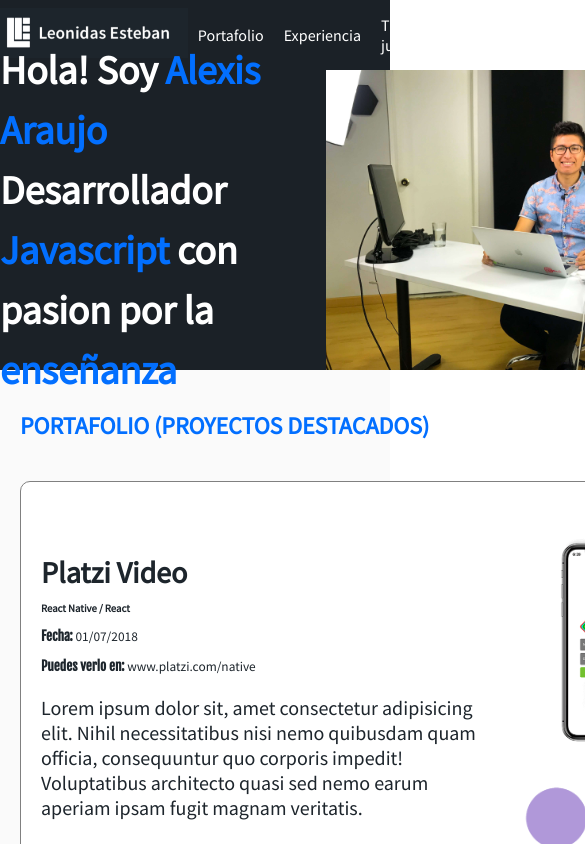
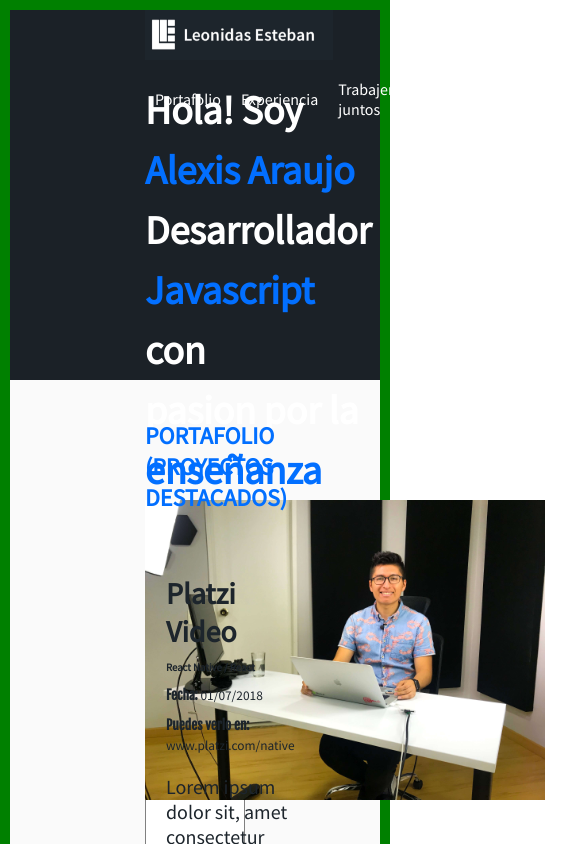
Before and after one commit to ealexisaraujo/portfolio, a plain HTML site: page index.html in a window 390 px wide. Shown: the top 844 px of the page, 585 px wide, since content can reach past the window. Drawn offline with Linux system fonts and the light colour scheme.

Commit message:
Iniciando curso de responsive design agregando flex-wrap

```diff
--- a/css/estilos.css
+++ b/css/estilos.css
@@ -15,6 +15,7 @@ header {
   height: 70px;
   align-items: center;
   justify-content: space-between;
+  flex-wrap: wrap;
 }
 
 .header a {
@@ -80,7 +81,7 @@ h2 {
   display: flex;
   align-items: center;
   justify-content: space-between;
-
+  flex-wrap: wrap;
 }
 
 .hero-image {
@@ -101,6 +102,7 @@ h2 {
   display: flex;
   align-items: center;
   justify-content: space-between;
+  flex-wrap: wrap;
 }
 
 .project-course {
@@ -143,6 +145,7 @@ h2 {
   display: flex;
   align-items: center;
   justify-content: space-between;
+  flex-wrap: wrap;
 }
 
 .footer img{
@@ -204,6 +207,7 @@ margin-left: 20px;
   display: flex;
   align-items: center;
   justify-content: space-between;
+  flex-wrap: wrap;
 }
 
 .social {
@@ -262,7 +266,8 @@ margin-left: 20px;
 }
 
 .container {
-  width: 1000px;
+  /* width: 1000px; */
+  max-width: 100px;
   margin: 0 auto;
   display: inherit;
   justify-content: inherit;
@@ -270,3 +275,28 @@ margin-left: 20px;
   height: inherit;
   flex-wrap: inherit;
 }
+
+/* Desktop first desde mas grande */
+@media screen and (max-width: 1024px) {
+  body {
+    border: 10px solid green;
+  }
+}
+
+@media screen and (max-width: 768px) {
+  body {
+    border: 10px solid green;
+  }
+}
+
+@media screen and (max-width: 480px) {
+  body {
+    border: 10px solid green;
+  }
+}
+
+@media screen and (max-width: 320px) {
+  body {
+    border: 10px solid green;
+  }
+}
```
Also changed, not shown: index.html (+1 -0 lines).
